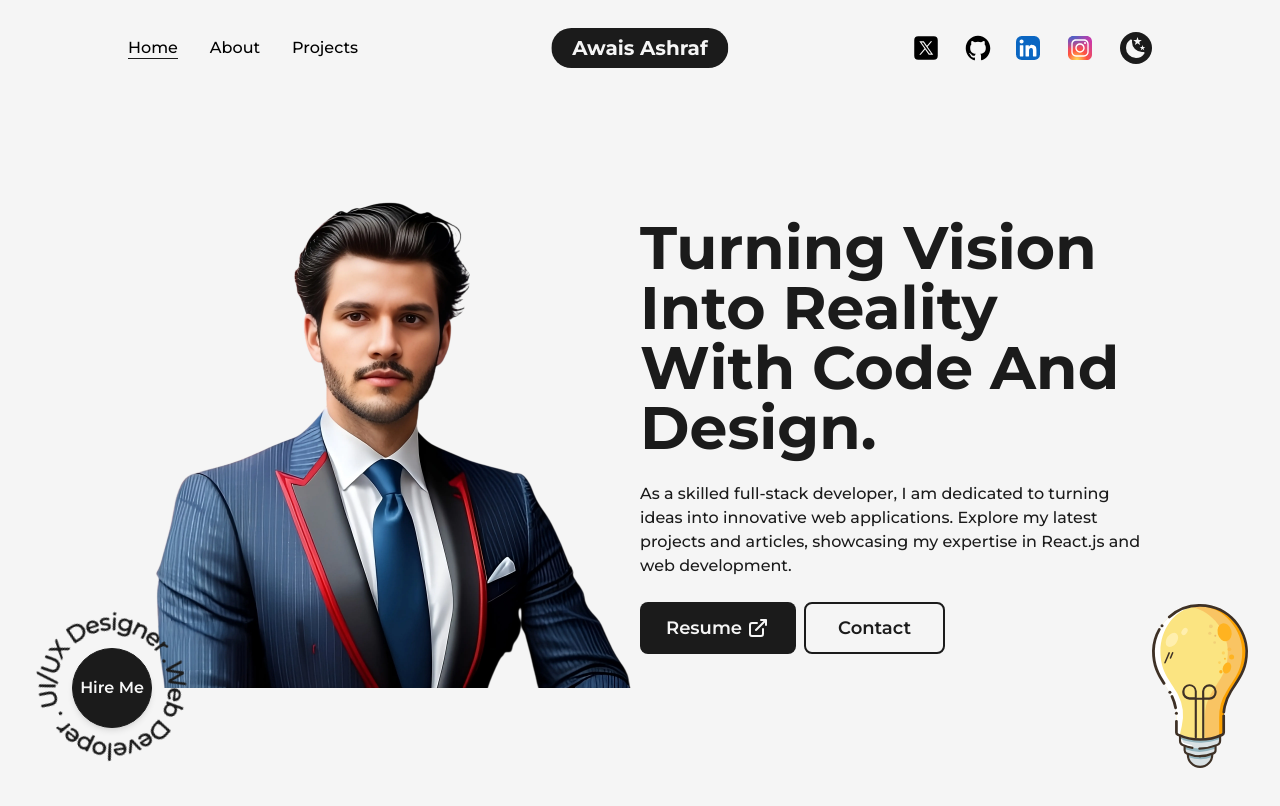
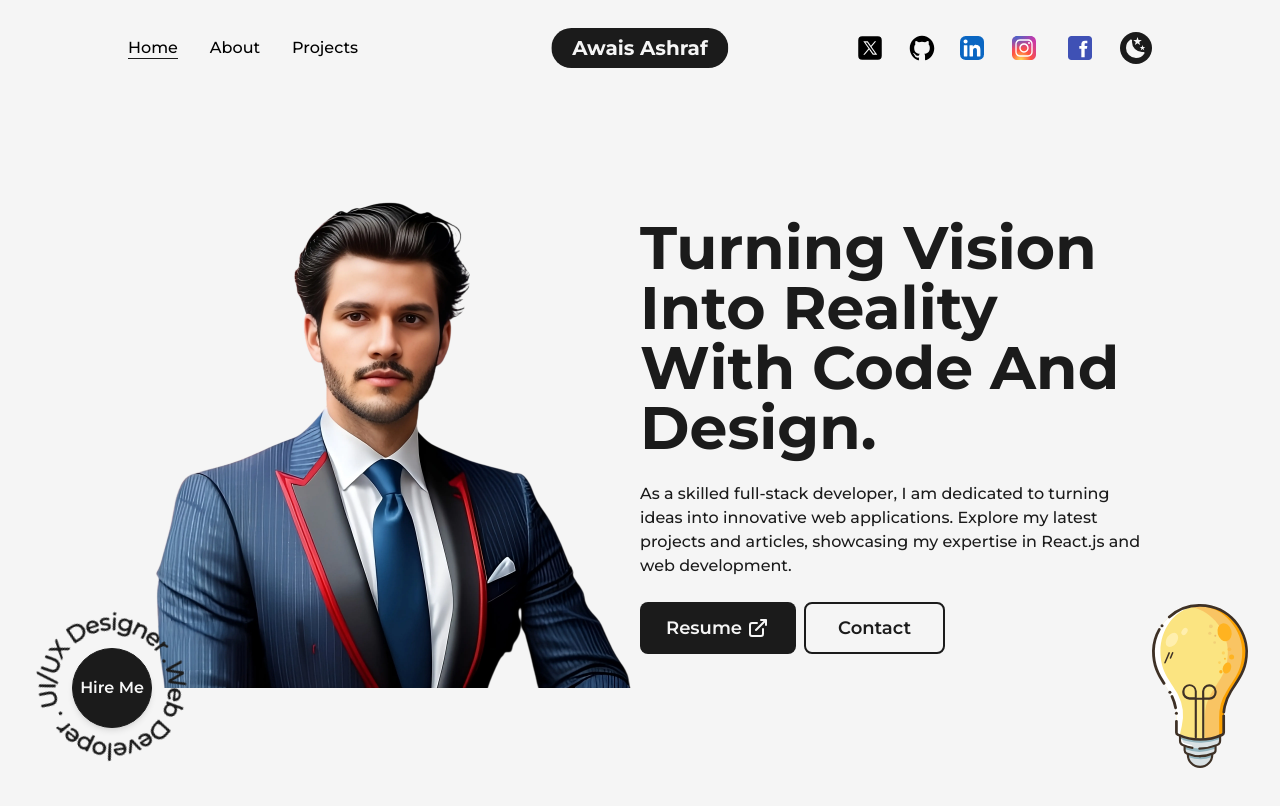
Before and after one commit to awais-cheema/Portfolio, a Next.js app: page / in a window 1280 px wide. Shown: the top 806 px of the page. Built offline with nearby package versions, Linux system fonts and the light colour scheme.

Commit message:
facebook icon added

```diff
--- a/src/components/Icons.js
+++ b/src/components/Icons.js
@@ -64,25 +64,16 @@ export const InstagramIcon = ({ className, ...rest }) => (
 </svg>
 );
 
-export const DribbbleIcon = ({ className, ...rest }) => (
-  <svg
-    xmlns="http://www.w3.org/2000/svg"
-    width="1em"
-    height="1em"
-    viewBox="0 0 256 256"
-    {...rest}
-    className={`w-full h-auto ${className}`}
+export const FacebookIcon = ({ className, ...rest }) => (
+  <svg xmlns="http://www.w3.org/2000/svg" x="0px" y="0px"
+  width="48"
+  height="48"
+  viewBox="0 0 48 48"
+  {...rest}
+  className={`w-full h-auto ${className}`}
   >
-    <path fill="none" d="M0 0h256v256H0z" />
-    <path
-      fill="#E74D89"
-      d="M128 8.5c66 0 119.4 53.4 119.4 119.3S194 247.2 128 247.2 8.6 193.8 8.6 127.9 62 8.5 128 8.5Z"
-    />
-    <path
-      fill="#B2215A"
-      d="M128 255.7c-70.6 0-128-57.3-128-127.8C0 57.3 57.4 0 128 0s128 57.3 128 127.8-57.4 127.9-128 127.9Zm107.9-110.4c-3.7-1.2-33.8-10.1-68.1-4.7 14.3 39.2 20.1 71.2 21.2 77.8 24.6-16.5 42.1-42.7 46.9-73.1Zm-65.2 83.2c-1.6-9.6-8-43-23.3-82.8-.2.1-.5.2-.7.2-61.7 21.5-83.8 64.2-85.8 68.2 18.5 14.4 41.8 23 67.1 23 15.1.1 29.6-3 42.7-8.6ZM46.8 201c2.5-4.2 32.5-53.8 88.9-72.1 1.4-.5 2.9-.9 4.3-1.3-2.7-6.2-5.7-12.4-8.9-18.5-54.6 16.3-107.6 15.6-112.4 15.5 0 1.1-.1 2.2-.1 3.3.1 28.1 10.7 53.7 28.2 73.1ZM21 105.6c4.9.1 49.9.3 101.1-13.3C104 60.1 84.4 33.1 81.6 29.2 50.9 43.6 28.1 71.8 21 105.6Zm81.4-83.8c3 4 22.9 31 40.8 63.9 38.9-14.6 55.3-36.6 57.3-39.4-19.3-17.1-44.7-27.5-72.5-27.5-8.8 0-17.4 1.1-25.6 3Zm110.2 37.1c-2.3 3.1-20.6 26.6-61 43.1 2.5 5.2 5 10.5 7.3 15.8.8 1.9 1.6 3.8 2.4 5.6 36.4-4.6 72.5 2.8 76.1 3.5-.3-25.7-9.5-49.4-24.8-68Z"
-    />
-  </svg>
+<path fill="#3F51B5" d="M42,37c0,2.762-2.238,5-5,5H11c-2.761,0-5-2.238-5-5V11c0-2.762,2.239-5,5-5h26c2.762,0,5,2.238,5,5V37z"></path><path fill="#FFF" d="M34.368,25H31v13h-5V25h-3v-4h3v-2.41c0.002-3.508,1.459-5.59,5.592-5.59H35v4h-2.287C31.104,17,31,17.6,31,18.723V21h4L34.368,25z"></path>
+</svg>
 );
 
 export const SunIcon = ({ className, ...rest }) => (
--- a/src/components/NavBar.js
+++ b/src/components/NavBar.js
@@ -4,7 +4,7 @@ import Logo from "./Logo";
 import { useRouter } from "next/router";
 import {
   TwitterIcon,
-  DribbbleIcon,
+  FacebookIcon,
   GithubIcon,
   LinkedInIcon,
   InstagramIcon,
@@ -143,7 +143,7 @@ const NavBar = () => {
           {/* Linked In */}
 
           <motion.a
-            href="/"
+            href="https://instagram.com/awais.__.ashraf?igshid=MzNlNGNkZWQ4Mg=="
             target={"_blank"}
             whileHover={{ y: -2 }}
             whileTap={{ scale: 0.9 }}
@@ -153,16 +153,16 @@ const NavBar = () => {
           </motion.a>
           {/* Instagram */}
 
-          {/* <motion.a
-            href="/"
+          <motion.a
+            href="https://www.facebook.com/owais.ashraf49?mibextid=ZbWKwL"
             target={"_blank"}
             whileHover={{ y: -2 }}
             whileTap={{ scale: 0.9 }}
-            className="w-6 ml-3 mr-3"
+            className="w-8 ml-3 mr-3"
           >
-            <DribbbleIcon />
-          </motion.a> */}
-          {/* Dribble */}
+            <FacebookIcon />
+          </motion.a>
+          {/* Facebook */}
 
           <button
             onClick={() => setMode(mode === "light" ? "dark" : "light")}
@@ -241,7 +241,7 @@ const NavBar = () => {
             {/* Linked In */}
 
             <motion.a
-              href="/"
+              href="https://instagram.com/awais.__.ashraf?igshid=MzNlNGNkZWQ4Mg=="
               target={"_blank"}
               whileHover={{ y: -2 }}
               whileTap={{ scale: 0.9 }}
@@ -251,15 +251,16 @@ const NavBar = () => {
             </motion.a>
             {/* Instagram */}
 
-            {/* <motion.a
-              href="/"
-              target={"_blank"}
-              whileHover={{ y: -2 }}
-              whileTap={{ scale: 0.9 }}
-              className="w-6 ml-3 mr-3"
-            >
-              <DribbbleIcon />
-            </motion.a> */}
+            <motion.a
+            href="https://www.facebook.com/owais.ashraf49?mibextid=ZbWKwL"
+            target={"_blank"}
+            whileHover={{ y: -2 }}
+            whileTap={{ scale: 0.9 }}
+            className="w-8 ml-3 mr-3"
+          >
+            <FacebookIcon />
+          </motion.a>
+          {/* Facebook */}
             {/* Dribble */}
 
             <button
```
